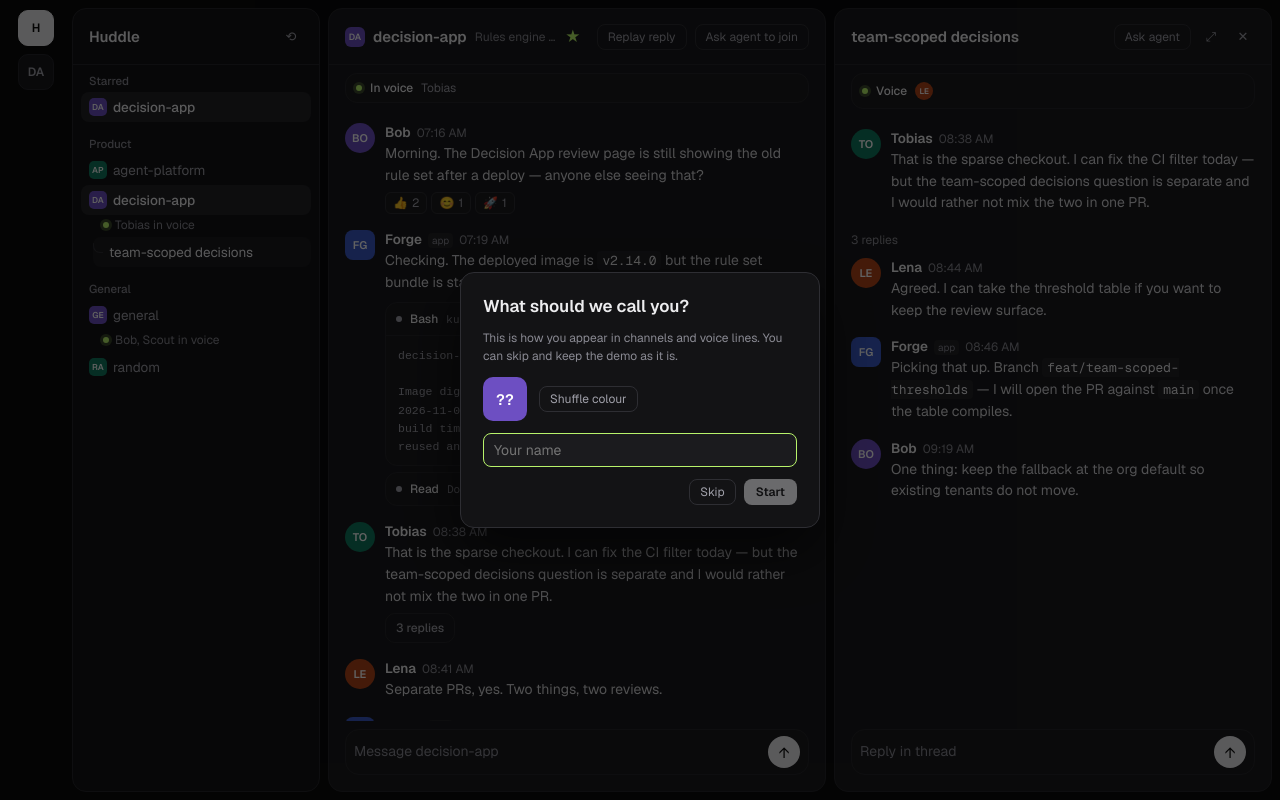
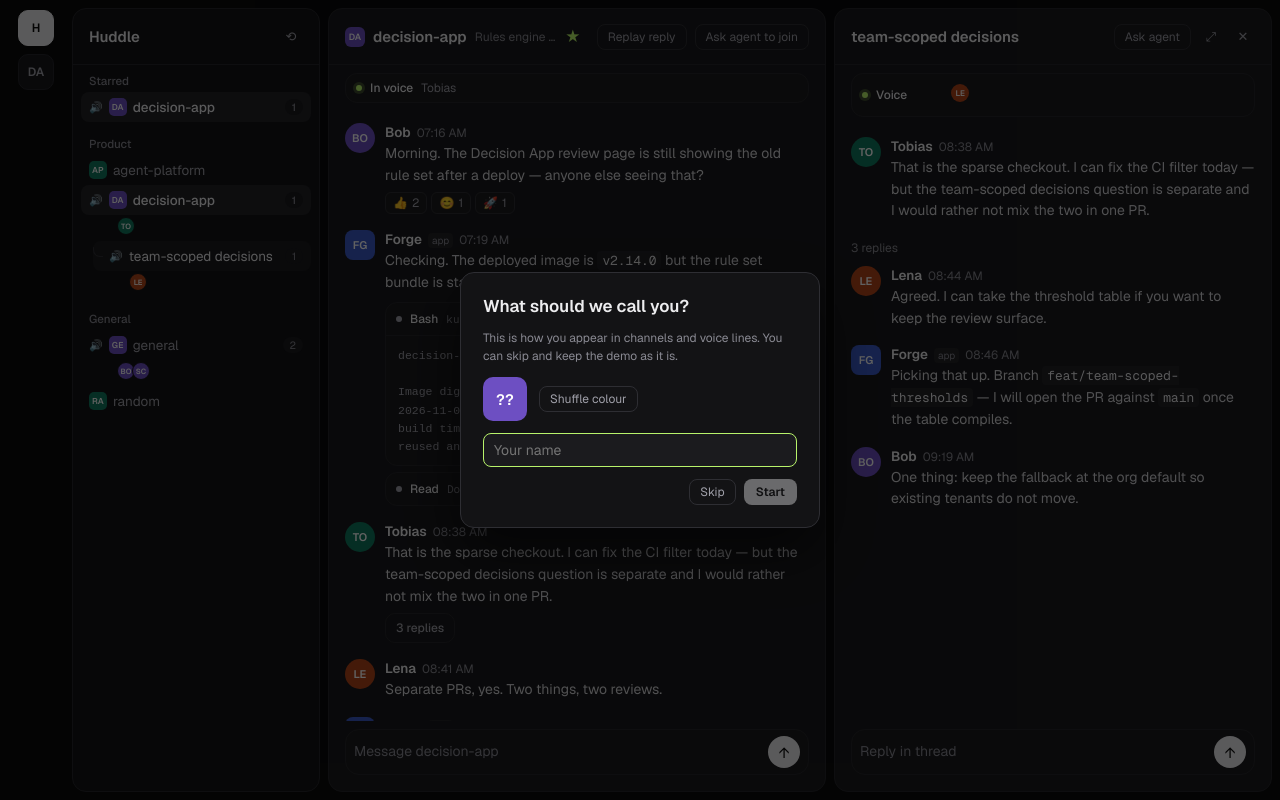
Before and after one commit to bborbe/huddle, a React (Vite) app: page / in a window 1280 px wide. Built offline with nearby package versions, Linux system fonts and the light colour scheme.

Commit message:
feat: voice members show as a speaker, a count and avatars on both row kinds

```diff
--- a/src/components/Sidebar.tsx
+++ b/src/components/Sidebar.tsx
@@ -1,4 +1,4 @@
-import { memo, useState } from 'react'
+import { Fragment, memo, useState } from 'react'
 import type { Category, Channel, Member } from '../platform'
 import { channelInitials, channelToken } from '../lib/channel-identity'
 import { channelsInCategory, starredChannels } from '../lib/selectors'
@@ -112,24 +112,66 @@ function Sidebar({
         title={`${channel.name} — double-click to join voice`}
         aria-current={channel.id === activeChannelId ? 'true' : undefined}
       >
+        {voiceSpeaker(membersInVoice(channel.voiceMemberIds).length)}
         <span className="chan-tile" data-token={channelToken(channel.id)} aria-hidden="true">
           {channelInitials(channel.name)}
         </span>
-        {channel.name}
+        <span className="chan-name">{channel.name}</span>
+        {voiceCount(membersInVoice(channel.voiceMemberIds).length)}
       </button>
     )
   }
 
-  function voiceLine(channel: Channel) {
-    const voiceMembers = channel.voiceMemberIds
+  /** The members currently in a room, resolved from the ids the model holds. */
+  function membersInVoice(voiceMemberIds: string[]) {
+    return voiceMemberIds
       .map((id) => members.find((m) => m.id === id))
       .filter((m): m is Member => Boolean(m))
+  }
 
-    if (voiceMembers.length === 0) return null
+  /**
+   * One voice affordance for both row kinds — a channel and a thread are the
+   * same thing here (SC25), so a thread must not be the only room you can join
+   * without seeing that you did. The speaker glyph and the count ride the name
+   * line; the avatars sit beneath the row.
+   */
+  function voiceSpeaker(count: number) {
+    if (count === 0) return null
     return (
-      <div className="voice-line">
-        <span className="live-dot" aria-hidden="true" />
-        {voiceMembers.map((m) => m.name).join(', ')} in voice
+      <span className="voice-speaker" aria-hidden="true">
+        🔊
+      </span>
+    )
+  }
+
+  function voiceCount(count: number) {
+    if (count === 0) return null
+    return (
+      <span className="voice-count" aria-label={`${count} in voice`}>
+        {count}
+      </span>
+    )
+  }
+
+  function voiceAvatars(list: Member[], threadId?: string) {
+    if (list.length === 0) return null
+    return (
+      <div
+        className={`voice-avatars${threadId ? ' voice-avatars--thread' : ''}`}
+        data-voice-thread={threadId}
+        aria-label={`In voice: ${list.map((m) => m.name).join(', ')}`}
+      >
+        {list.map((m) => (
+          <span
+            key={m.id}
+            className="voice-avatar"
+            data-token={m.avatarToken ?? 1}
+            data-member={m.id}
+            title={m.name}
+          >
+            {m.initials}
+          </span>
+        ))}
       </div>
     )
   }
@@ -266,11 +308,11 @@ function Sidebar({
                         ) : null}
                       </div>
 
-                      {voiceLine(channel)}
+                      {voiceAvatars(membersInVoice(channel.voiceMemberIds))}
 
                       {channel.threads.map((thread) => (
+                        <Fragment key={thread.id}>
                           <button
-                          key={thread.id}
                             type="button"
                             className={`thread-row${thread.id === activeThreadId ? ' thread-row--active' : ''}`}
                             title={thread.name}
@@ -278,8 +320,12 @@ function Sidebar({
                             onDoubleClick={() => onToggleThreadVoice(channel.id, thread.id)}
                           >
                             <span className="thread-connector" aria-hidden="true" />
+                            {voiceSpeaker(membersInVoice(thread.voiceMemberIds).length)}
                             <span className="thread-row-name">{thread.name}</span>
+                            {voiceCount(membersInVoice(thread.voiceMemberIds).length)}
                           </button>
+                          {voiceAvatars(membersInVoice(thread.voiceMemberIds), thread.id)}
+                        </Fragment>
                       ))}
                     </li>
                   )
--- a/src/styles/app.css
+++ b/src/styles/app.css
@@ -350,13 +350,72 @@ button {
   font-weight: 500;
 }
 
-.voice-line {
+/* Option B: a speaker glyph and a count on the name line, the participants'
+   avatars beneath the row. The names text is gone — the avatars carry it. */
+.voice-speaker {
+  flex: none;
+  font-size: 11px;
+  line-height: 1;
+  color: var(--accent);
+}
+
+.voice-count {
+  flex: none;
+  margin-left: auto;
+  padding: 1px 7px;
+  border-radius: 9px;
+  background: var(--bg-raised);
+  color: var(--text-muted);
+  font-size: 10.5px;
+  line-height: 1.4;
+}
+
+.chan-name {
+  flex: 1 1 auto;
+  min-width: 0;
+  white-space: nowrap;
+  overflow: hidden;
+  text-overflow: ellipsis;
+}
+
+.voice-avatars {
   display: flex;
   align-items: center;
-  gap: 6px;
-  padding: 2px 8px 4px 22px;
-  font-size: var(--fs-meta);
-  color: var(--text-muted);
+  padding: 2px 8px 6px 36px;
+}
+
+.voice-avatars--thread {
+  padding-left: 48px;
+}
+
+.voice-avatar {
+  width: 18px;
+  height: 18px;
+  flex: none;
+  display: grid;
+  place-items: center;
+  margin-left: -6px;
+  border: 1.5px solid var(--bg-panel);
+  border-radius: 50%;
+  background: var(--avatar-1);
+  color: #fff;
+  font-size: 7.5px;
+  font-weight: 700;
+  letter-spacing: 0;
+}
+
+.voice-avatar:first-child {
+  margin-left: 0;
+}
+
+.voice-avatar[data-token='2'] {
+  background: var(--avatar-2);
+}
+.voice-avatar[data-token='3'] {
+  background: var(--avatar-3);
+}
+.voice-avatar[data-token='4'] {
+  background: var(--avatar-4);
 }
 
 .thread-row {
```
Also changed, not shown: 6 other files (tests, documents, lock files or other folders). Lines whose indentation alone changed are shown as unchanged.
